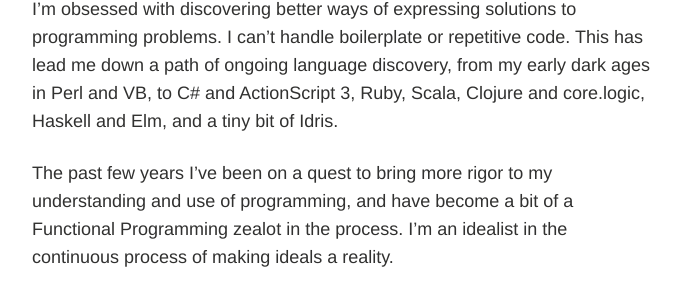
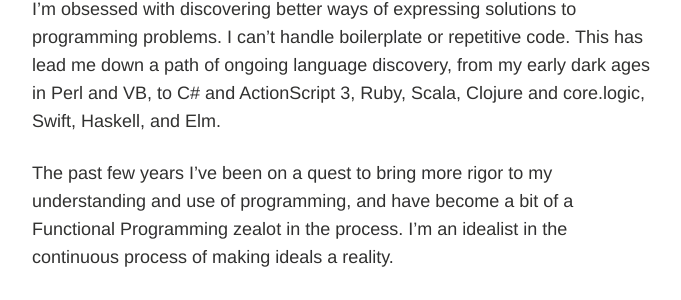
Before and after one commit to devth/devth.github.com, a Jekyll site: the page built from about.md, in a window 1280 px wide, cut to the strip 416-1270 px from the top of the page. Shown: the part 256-556 px from the top of the strip, without its empty margins (64-745 px from the left). Built offline with Jekyll 4.4.1, drawn with Linux system fonts in a browser that asks for light colours; Markdown is read by kramdown in place of the engine named in the settings.

Commit message:
Add Swift

```diff
--- a/about.md
+++ b/about.md
@@ -13,8 +13,8 @@
 I'm obsessed with discovering better ways of expressing solutions to programming
 problems. I can't handle boilerplate or repetitive code. This has lead me down a
 path of ongoing language discovery, from my early dark ages in Perl and VB, to
-C# and ActionScript 3, Ruby, Scala, Clojure and core.logic, Haskell and Elm, and
-a tiny bit of Idris.
+C# and ActionScript 3, Ruby, Scala, Clojure and core.logic, Swift, Haskell, and
+Elm.
 
 The past few years I've been on a quest to bring more rigor to my understanding
 and use of programming, and have become a bit of a Functional Programming zealot
```
